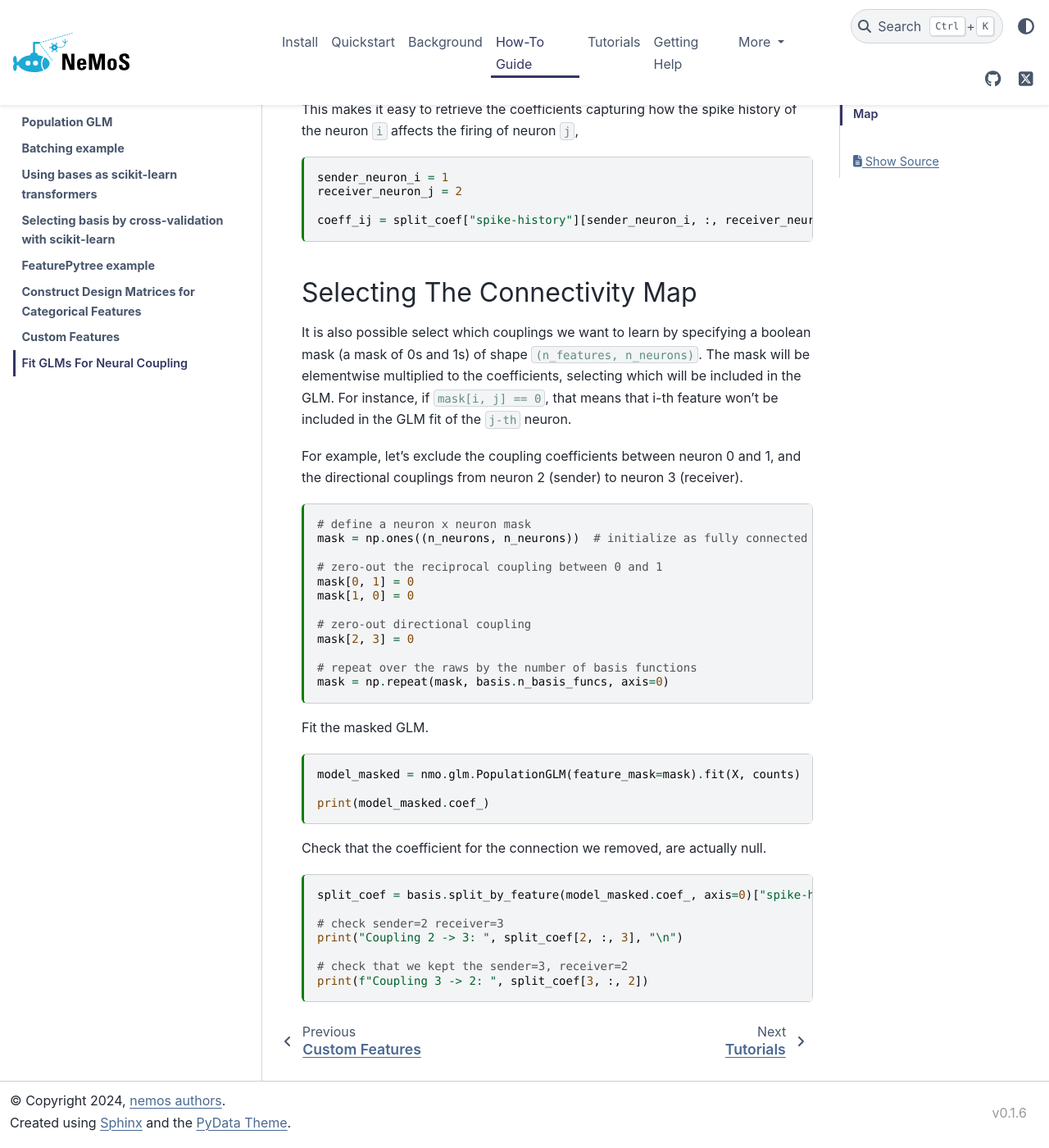
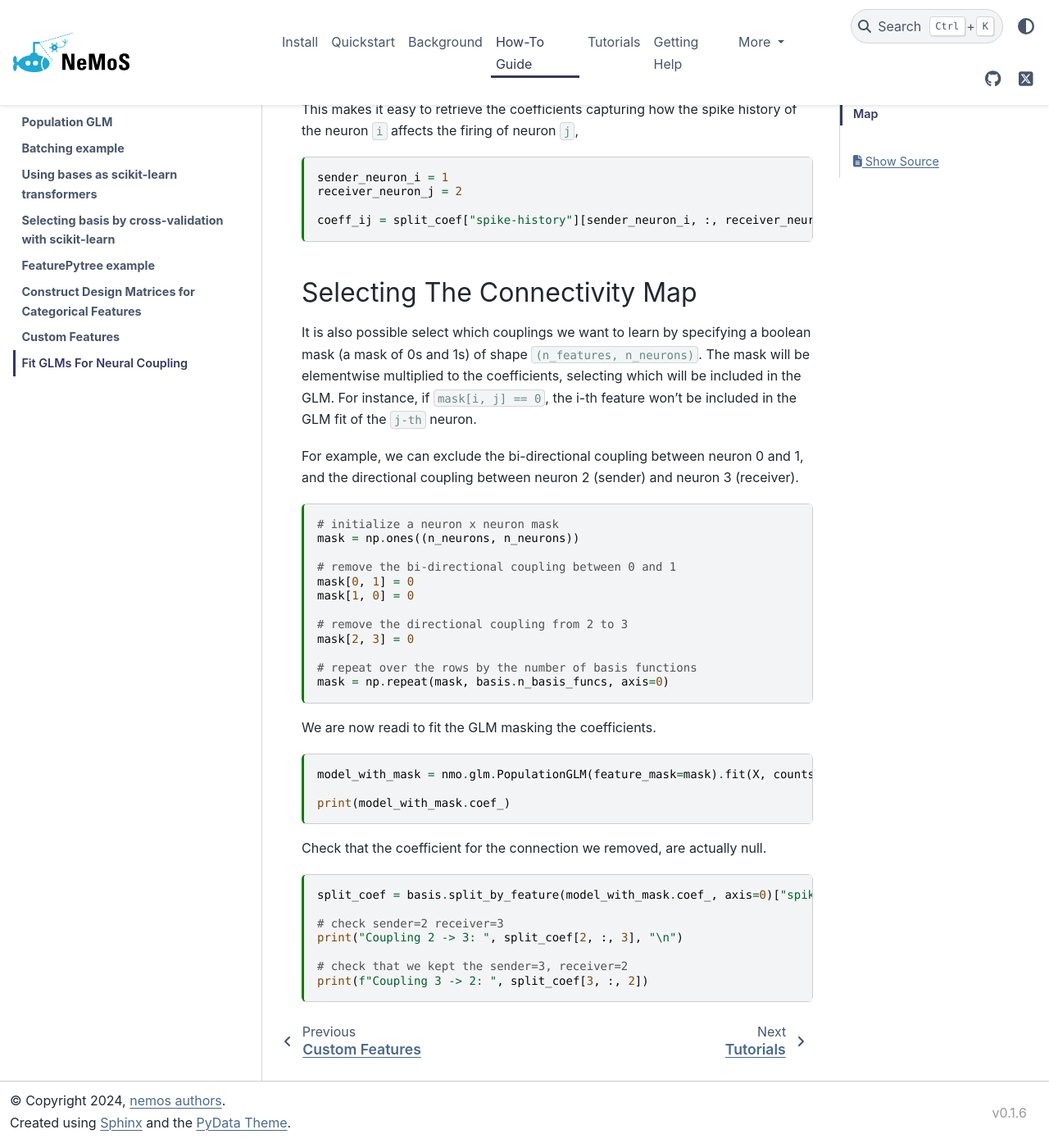
Before and after one commit to flatironinstitute/nemos, a Sphinx documentation site: the page built from docs/how_to_guide/raw_history_feature.md, in a window 1280 px wide and 1400 px high, scrolled down 2221 px. Shown: the whole window at 82% size. Built offline with Sphinx 7.4.7 and the PyData theme 0.15.4, drawn with Linux system fonts in a browser that asks for light colours.

Commit message:
refined text

````diff
--- a/docs/how_to_guide/raw_history_feature.md
+++ b/docs/how_to_guide/raw_history_feature.md
@@ -119,33 +119,33 @@
 ## Selecting The Connectivity Map
 
 It is also possible select which couplings we want to learn by specifying a boolean mask (a mask of 0s and 1s) of shape `(n_features, n_neurons)`. The mask will be elementwise multiplied to the coefficients, selecting which will be included in the GLM.
-For instance, if `mask[i, j] == 0`, that means that i-th feature won't be included in the GLM fit of the `j-th` neuron.
+For instance, if `mask[i, j] == 0`, the i-th feature won't be included in the GLM fit of the `j-th` neuron.
 
-For example, let's exclude the coupling coefficients between neuron 0 and 1, and the directional couplings from neuron 2 (sender) to neuron 3 (receiver).
+For example, we can exclude the bi-directional coupling between neuron 0 and 1, and the directional coupling between neuron 2 (sender) and neuron 3 (receiver).
 
 ```{code-cell} ipython3
 
-# define a neuron x neuron mask
-mask = np.ones((n_neurons, n_neurons))  # initialize as fully connected
+# initialize a neuron x neuron mask
+mask = np.ones((n_neurons, n_neurons))
 
-# zero-out the reciprocal coupling between 0 and 1
+# remove the bi-directional coupling between 0 and 1
 mask[0, 1] = 0
 mask[1, 0] = 0
 
-# zero-out directional coupling
+# remove the directional coupling from 2 to 3
 mask[2, 3] = 0
 
-# repeat over the raws by the number of basis functions
+# repeat over the rows by the number of basis functions
 mask = np.repeat(mask, basis.n_basis_funcs, axis=0)
 ```
 
-Fit the masked GLM.
+We are now readi to fit the GLM masking the coefficients.
 
 ```{code-cell} ipython3
 
-model_masked = nmo.glm.PopulationGLM(feature_mask=mask).fit(X, counts)
+model_with_mask = nmo.glm.PopulationGLM(feature_mask=mask).fit(X, counts)
 
-print(model_masked.coef_)
+print(model_with_mask.coef_)
 
 ```
 
@@ -153,7 +153,7 @@
 
 ```{code-cell} ipython3
 
-split_coef = basis.split_by_feature(model_masked.coef_, axis=0)["spike-history"]
+split_coef = basis.split_by_feature(model_with_mask.coef_, axis=0)["spike-history"]
 
 # check sender=2 receiver=3
 print("Coupling 2 -> 3: ", split_coef[2, :, 3], "\n")
````
Also changed, not shown: docs/background/basis/README.md (+1 -1 lines), docs/how_to_guide/categorical_predictors.md (+1 -1 lines).
